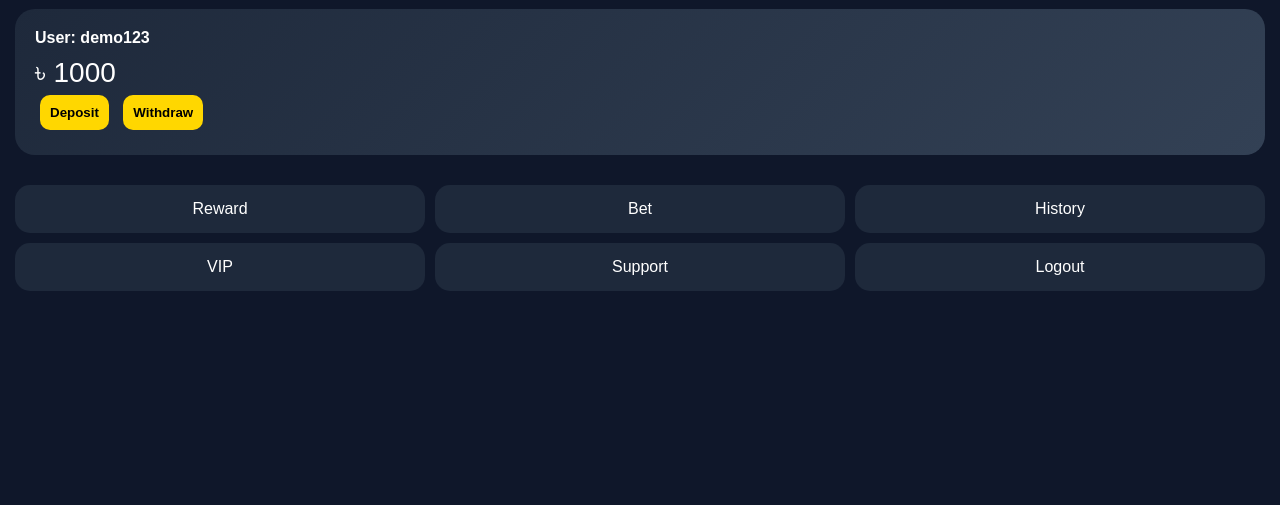
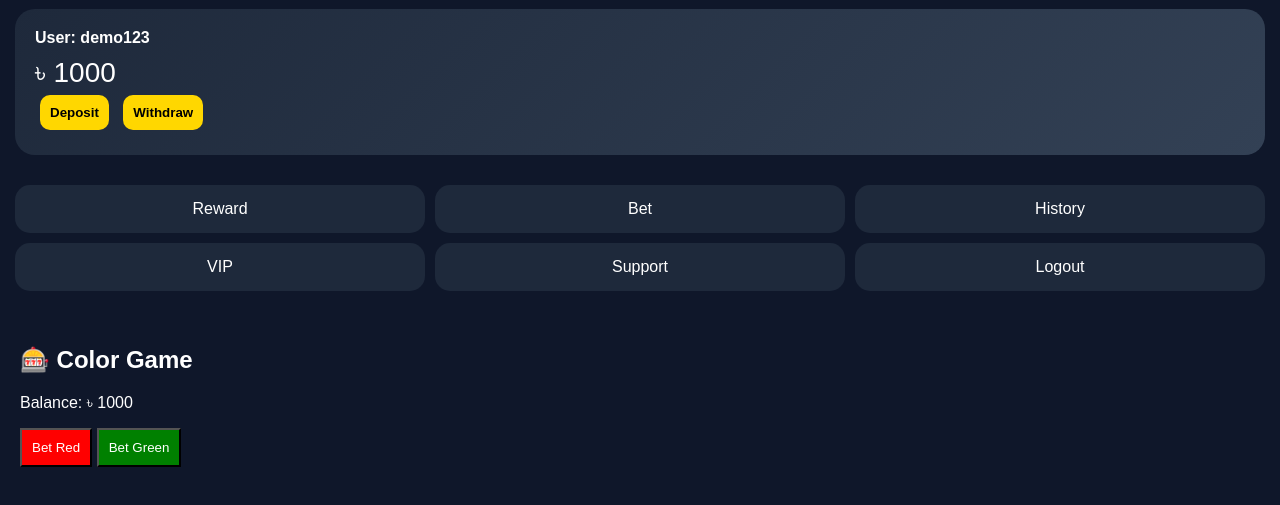
Before and after one commit to idbabahacked-code/silver-BDT, a plain HTML site: page index.html in a window 1280 px wide. Shown: the part 59-564 px from the top of the page. Drawn offline with Linux system fonts and the light colour scheme.

Commit message:
Implement color betting game in index.html
Added a color betting game with win/lose logic and balance tracking.

```diff
--- a/index.html
+++ b/index.html
@@ -85,6 +85,41 @@ function showWithdraw(){
   alert("Enter withdraw request (manual approval)");
 }
 </script>
+<div style="padding:20px;">
+  <h2>🎰 Color Game</h2>
 
+  <p>Balance: ৳ <span id="balance">1000</span></p>
+
+  <button onclick="bet('red')" style="background:red;color:white;padding:10px;">Bet Red</button>
+  <button onclick="bet('green')" style="background:green;color:white;padding:10px;">Bet Green</button>
+
+  <p id="result"></p>
+</div>
+
+<script>
+let balance = 1000;
+
+function bet(color){
+  let betAmount = 100;
+
+  if(balance < betAmount){
+    alert("Not enough balance");
+    return;
+  }
+
+  let random = Math.random();
+  let winColor = random > 0.5 ? "red" : "green";
+
+  if(color === winColor){
+    balance += betAmount;
+    document.getElementById("result").innerText = "You Win! Color: " + winColor;
+  } else {
+    balance -= betAmount;
+    document.getElementById("result").innerText = "You Lose! Color: " + winColor;
+  }
+
+  document.getElementById("balance").innerText = balance;
+}
+</script>
 </body>
 </html>
```
